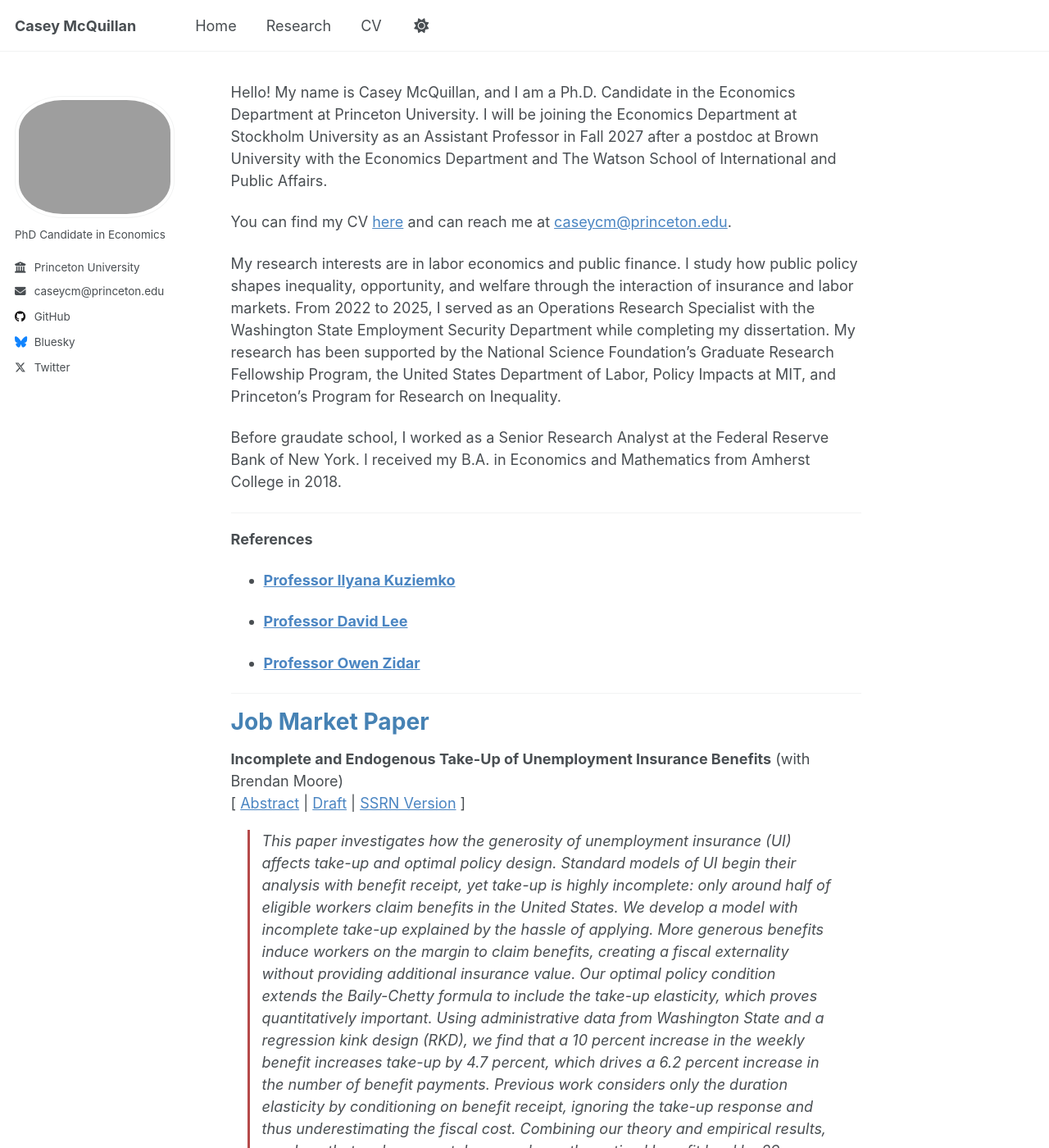
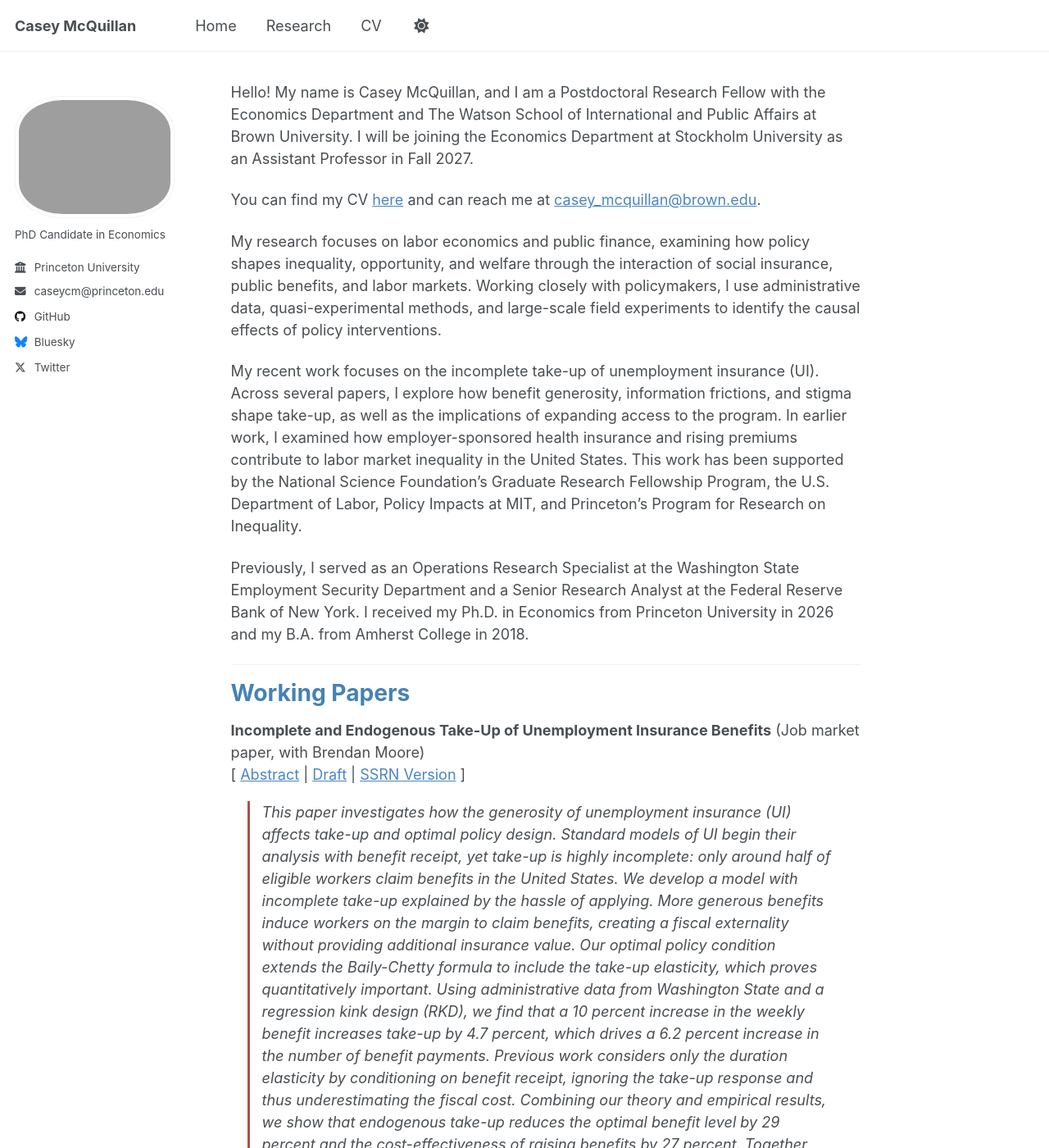
Before and after one commit to casey-mcquillan/casey-mcquillan.github.io, a Jekyll site: the page built from _pages/about.md, in a window 1280 px wide and 1400 px high. Shown: the whole window at 82% size. Built offline with Jekyll 4.4.1, drawn with Linux system fonts in a browser that asks for light colours.

Commit message:
Update "About"

```diff
--- a/_pages/about.md
+++ b/_pages/about.md
@@ -5,41 +5,27 @@ author_profile: true
 
 ---
 
-Hello! My name is Casey McQuillan, and I am a Ph.D. Candidate in the Economics Department at Princeton University. I will be joining the Economics Department at Stockholm University as an Assistant Professor in Fall 2027 after a postdoc at Brown University with the Economics Department and The Watson School of International and Public Affairs.
+Hello! My name is Casey McQuillan, and I am a Postdoctoral Research Fellow with the Economics Department and The Watson School of International and Public Affairs at Brown University. I will be joining the Economics Department at Stockholm University as an Assistant Professor in Fall 2027.
 
+You can find my CV [here](https://casey-mcquillan.github.io/files/CV_McQuillan.pdf){: target="_blank"  rel="noopener noreferrer" .paper-link} and can reach me at [casey_mcquillan@brown.edu](mailto:casey_mcquillan@brown.edu).
 
-You can find my CV [here](https://casey-mcquillan.github.io/files/CV_McQuillan.pdf){: target="_blank"  rel="noopener noreferrer" .paper-link} and can reach me at [caseycm@princeton.edu](mailto:caseycm@princeton.edu).
+My research focuses on labor economics and public finance, examining how policy shapes inequality, opportunity, and welfare through the interaction of social insurance, public benefits, and labor markets. Working closely with policymakers, I use administrative data, quasi-experimental methods, and large-scale field experiments to identify the causal effects of policy interventions.
 
+My recent work focuses on the incomplete take-up of unemployment insurance (UI). Across several papers, I explore how benefit generosity, information frictions, and stigma shape take-up, as well as the implications of expanding access to the program. In earlier work, I examined how employer-sponsored health insurance and rising premiums contribute to labor market inequality in the United States. This work has been supported by the National Science Foundation's Graduate Research Fellowship Program, the U.S. Department of Labor, Policy Impacts at MIT, and Princeton's Program for Research on Inequality.
 
-My research interests are in labor economics and public finance. I study how public policy shapes inequality, opportunity, and welfare through the interaction of insurance and labor markets. From 2022 to 2025, I served as an Operations Research Specialist with the Washington State Employment Security Department while completing my dissertation. My research has been supported by the National Science Foundation's Graduate Research Fellowship Program, the United States Department of Labor, Policy Impacts at MIT, and Princeton's Program for Research on Inequality.
-
-Before graudate school, I worked as a Senior Research Analyst at the Federal Reserve Bank of New York. I received my B.A. in Economics and Mathematics from Amherst College in 2018.
-
----
-
-**References**
-
-- [**Professor Ilyana Kuziemko**](mailto:kuziemko@princeton.edu)
-
-- [**Professor David Lee**](mailto:davidlee@princeton.edu)
-
-- [**Professor Owen Zidar**](mailto:ozidar@princeton.edu)
+Previously, I served as an Operations Research Specialist at the Washington State Employment Security Department and a Senior Research Analyst at the Federal Reserve Bank of New York. I received my Ph.D. in Economics from Princeton University in 2026 and my B.A. from Amherst College in 2018.
 
 
 ---
+# Working Papers
 
-# Job Market Paper
-
-**Incomplete and Endogenous Take-Up of Unemployment Insurance Benefits** (with Brendan Moore) <br>
+**Incomplete and Endogenous Take-Up of Unemployment Insurance Benefits** (Job market paper, with Brendan Moore) <br>
 [ [Abstract](#){: onclick="event.preventDefault(); toggleAbstract('abstract_JMP')" .paper-link} | [Draft](https://casey-mcquillan.github.io/files/McQuillan_JMP_EndogenousTakeup.pdf){: target="_blank"  rel="noopener noreferrer" .paper-link} | [SSRN Version](https://papers.ssrn.com/sol3/papers.cfm?abstract_id=5692222){: target="_blank"  rel="noopener noreferrer" .paper-link} ]
 <div id="abstract_JMP">
 <blockquote style="margin-left: 20px; padding-left: 15px; border-left: 3px solid rgb(181, 74, 74);">
 This paper investigates how the generosity of unemployment insurance (UI) affects take-up and optimal policy design. Standard models of UI begin their analysis with benefit receipt, yet take-up is highly incomplete: only around half of eligible workers claim benefits in the United States. We develop a model with incomplete take-up explained by the hassle of applying. More generous benefits induce workers on the margin to claim benefits, creating a fiscal externality without providing additional insurance value. Our optimal policy condition extends the Baily-Chetty formula to include the take-up elasticity, which proves quantitatively important. Using administrative data from Washington State and a regression kink design (RKD), we find that a 10 percent increase in the weekly benefit increases take-up by 4.7 percent, which drives a 6.2 percent increase in the number of benefit payments. Previous work considers only the duration elasticity by conditioning on benefit receipt, ignoring the take-up response and thus underestimating the fiscal cost. Combining our theory and empirical results, we show that endogenous take-up reduces the optimal benefit level by 29 percent and the cost-effectiveness of raising benefits by 27 percent. Together, these results highlight that incomplete and endogenous take-up is a first-order consideration in the optimal design of social insurance.
 </blockquote>
 </div>
-<div style="height: 15px;"></div>
-
-# Working Papers
 
 **The Benefits of Unemployment Insurance for Marginally Attached Workers** (with Brendan Moore) <br>
 [ [Abstract](#){: onclick="event.preventDefault(); toggleAbstract('abstract_RDD')" .paper-link} | [Draft](https://casey-mcquillan.github.io/files/McQuillan_UIBenefitsMarginal_2025_0709.pdf){: target="_blank"  rel="noopener noreferrer" .paper-link} | [SSRN Version](https://papers.ssrn.com/sol3/papers.cfm?abstract_id=5357413){: target="_blank"  rel="noopener noreferrer" .paper-link} | [WCEG Working Paper](https://equitablegrowth.org/working-papers/the-benefits-of-unemployment-insurance-for-marginally-attached-workers/){: target="_blank"  rel="noopener noreferrer" .paper-link} ]
```
